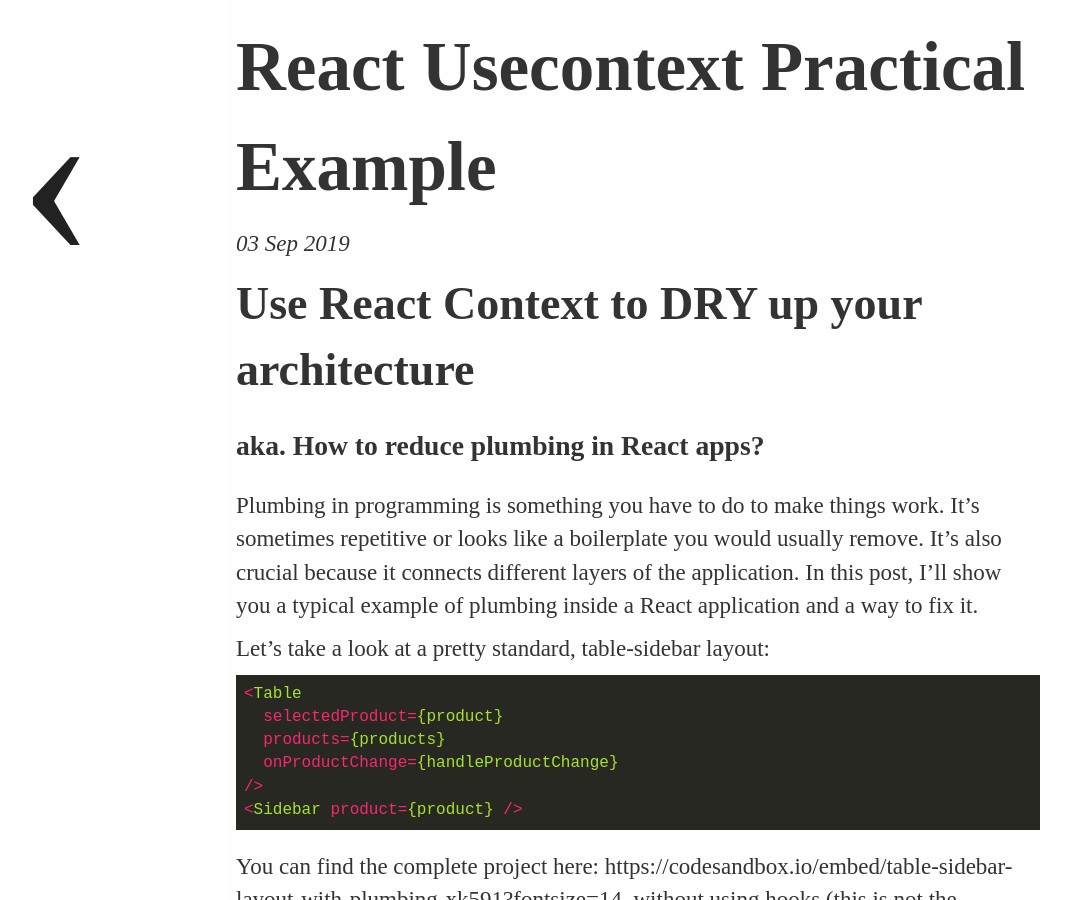
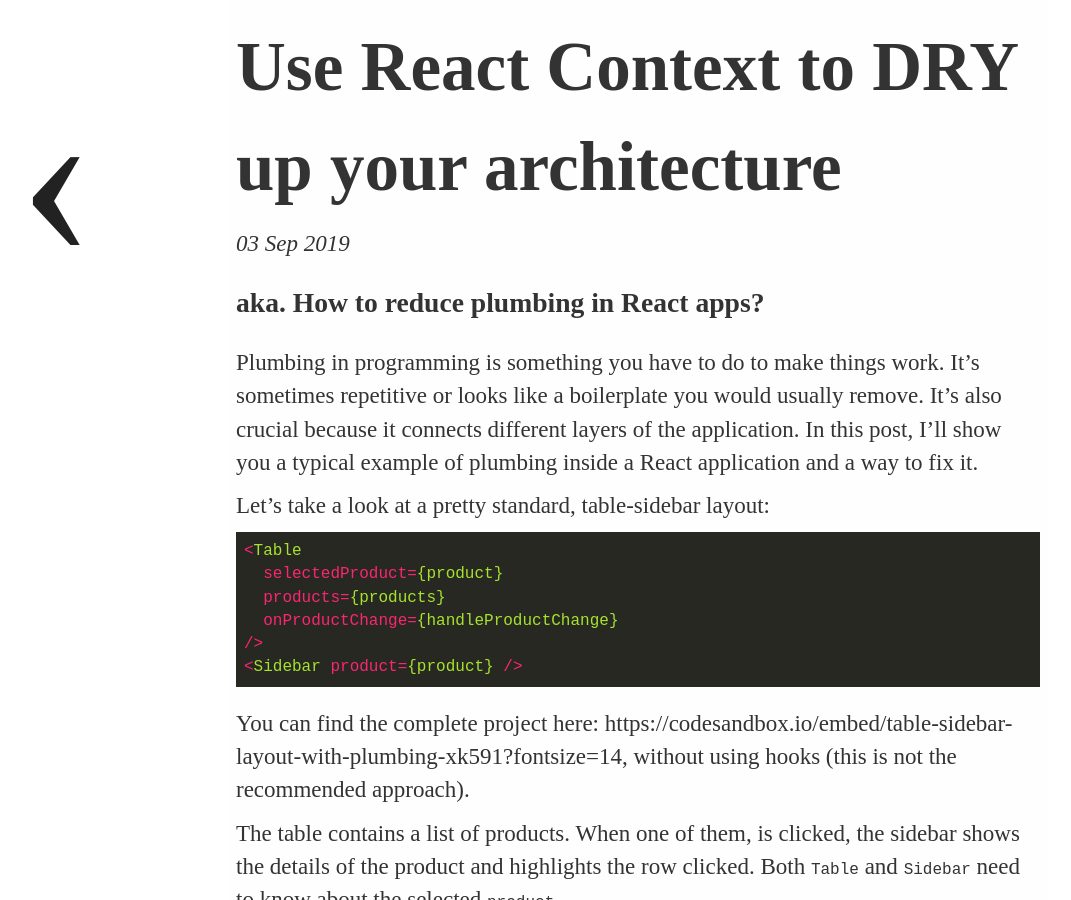
Before and after one commit to akoskm/akoskm.github.io, a Jekyll site: the page built from _posts/2019-09-03-react-usecontext-practical-example.md, in a window 1280 px wide and 900 px high. Shown: the whole window, without its empty margins (2-1073 px from the left). Built offline with Jekyll 4.4.1, drawn with Linux system fonts in a browser that asks for light colours; nearby versions of some CDN libraries; some web fonts are replaced; our own code applies the rules of GitHub Pages for plain Markdown files; comment, search, counter and statistics services are not loaded; some of the changed lines change nothing that is shown.

Commit message:
fix post layout

```diff
--- a/_posts/2019-09-03-react-usecontext-practical-example.md
+++ b/_posts/2019-09-03-react-usecontext-practical-example.md
@@ -1,4 +1,8 @@
-# Use React Context to DRY up your architecture
+---
+title: Use React Context to DRY up your architecture
+layout: post
+type: post
+---
 
 ## aka. How to reduce plumbing in React apps?
 
```
